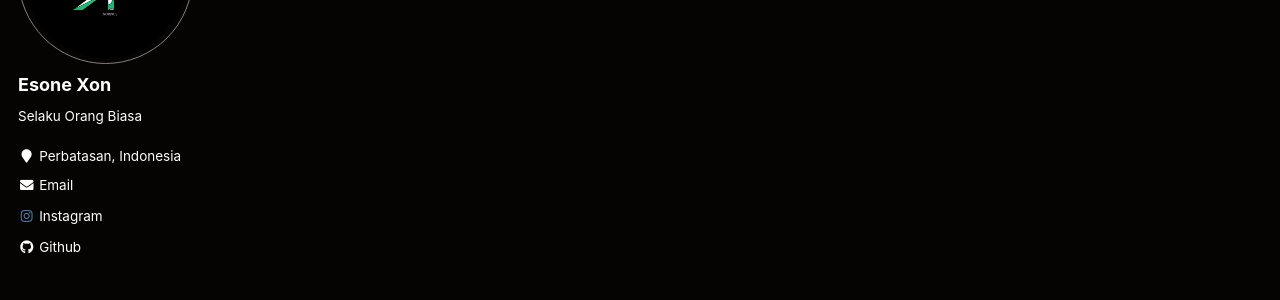
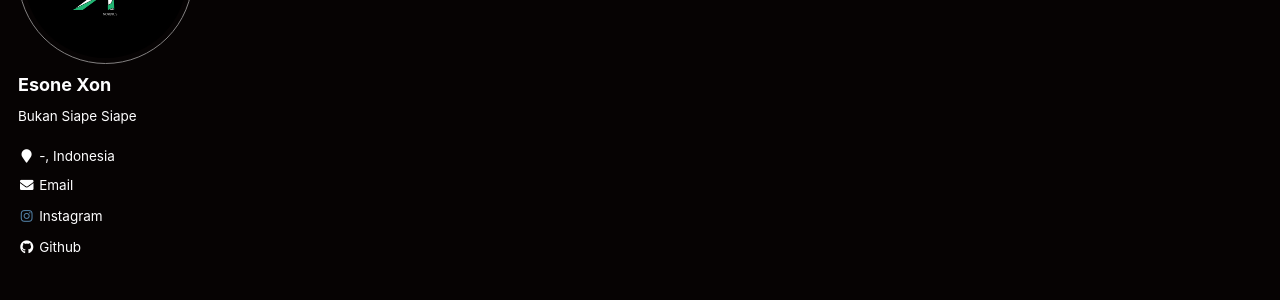
Before and after one commit to esoneXon/esoneXon.github.io, a Jekyll site: the page built from _pages/year-archive.html, in a window 1280 px wide. Shown: the part 229-529 px from the top of the page. Built offline with Jekyll 4.4.1, drawn with Linux system fonts in a browser that asks for light colours.

Commit message:
Update _config.yml

```diff
--- a/_config.yml
+++ b/_config.yml
@@ -82,8 +82,8 @@ analytics:
 author:
   name             : "Esone Xon"
   avatar           : "profile.png"
-  bio              : "Selaku Orang Biasa"
-  location         : "Perbatasan, Indonesia"
+  bio              : "Bukan Siape Siape"
+  location         : "-, Indonesia"
   employer         :
   pubmed           :
   googlescholar    :
```
